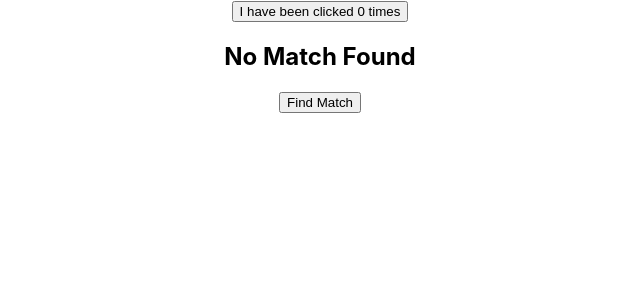
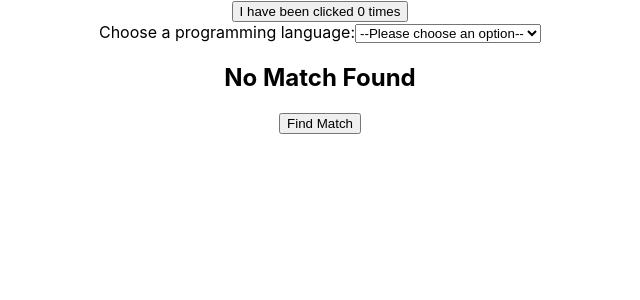
Before and after one commit to Nerds-International/nerd-code-frontend, a React (Create React App) app: page / in a window 1280 px wide. Shown: the top 300 px of the page, without its empty margins (320-960 px from the left). Built offline with nearby package versions, Linux system fonts and the light colour scheme.

Commit message:
feat: added context provider

```diff
--- a/src/App.js
+++ b/src/App.js
@@ -2,12 +2,15 @@ import "./App.css";
 import Battle from "./components/battle/Battle";
 import { observer } from "mobx-react-lite";
 import { useState } from "react";
+import { LanguageProvider } from "./context/ProgrammingLanguageContext";
 
 const App = observer(() => {
   return (
     <div className="App">
       <MyButton />
-      <Battle />
+      <LanguageProvider>
+        <Battle />
+      </LanguageProvider>
     </div>
   );
 });
--- a/src/components/battle/Battle.jsx
+++ b/src/components/battle/Battle.jsx
@@ -1,6 +1,7 @@
 import "./Battle.css";
 import { observer } from "mobx-react-lite";
 import { useState } from "react";
+import { useProgrammingLanguage } from "../../context/ProgrammingLanguageContext";
 
 const Battle = observer(() => {
   return (
@@ -15,6 +16,7 @@ export default Battle;
 function MatchFinder() {
   const [match, setMatch] = useState(false);
   const [loading, setLoading] = useState(false);
+  const { language, setLanguage } = useProgrammingLanguage();
 
   async function findMatch() {
     setLoading(true);
@@ -39,6 +41,18 @@ function MatchFinder() {
   return (
     <div>
       {loading && <p>Loading...</p>} {/*индикатор загрузки*/}
+      <div>
+        <label htmlFor="language-select">Choose a programming language:</label>
+        <select
+          id="language-select"
+          value={language}
+          onChange={(e) => setLanguage(e.target.value)}
+        >
+          <option value="">--Please choose an option--</option>
+          <option value="javascript">JavaScript</option>
+          <option value="python">Python</option>
+        </select>
+      </div>
       {match ? (
         <div>match found{/*матч нашелся ура ура*/}</div>
       ) : (
--- /dev/null
+++ b/src/context/ProgrammingLanguageContext.js
@@ -0,0 +1,15 @@
+import { createContext, useState, useContext } from "react";
+
+const ProgrammingLanguageContext = createContext();
+
+export const LanguageProvider = ({ children }) => {
+  const [language, setLanguage] = useState("");
+  return (
+    <ProgrammingLanguageContext.Provider value={{ language, setLanguage }}>
+      {children}
+    </ProgrammingLanguageContext.Provider>
+  );
+};
+
+export const useProgrammingLanguage = () =>
+  useContext(ProgrammingLanguageContext);
```
